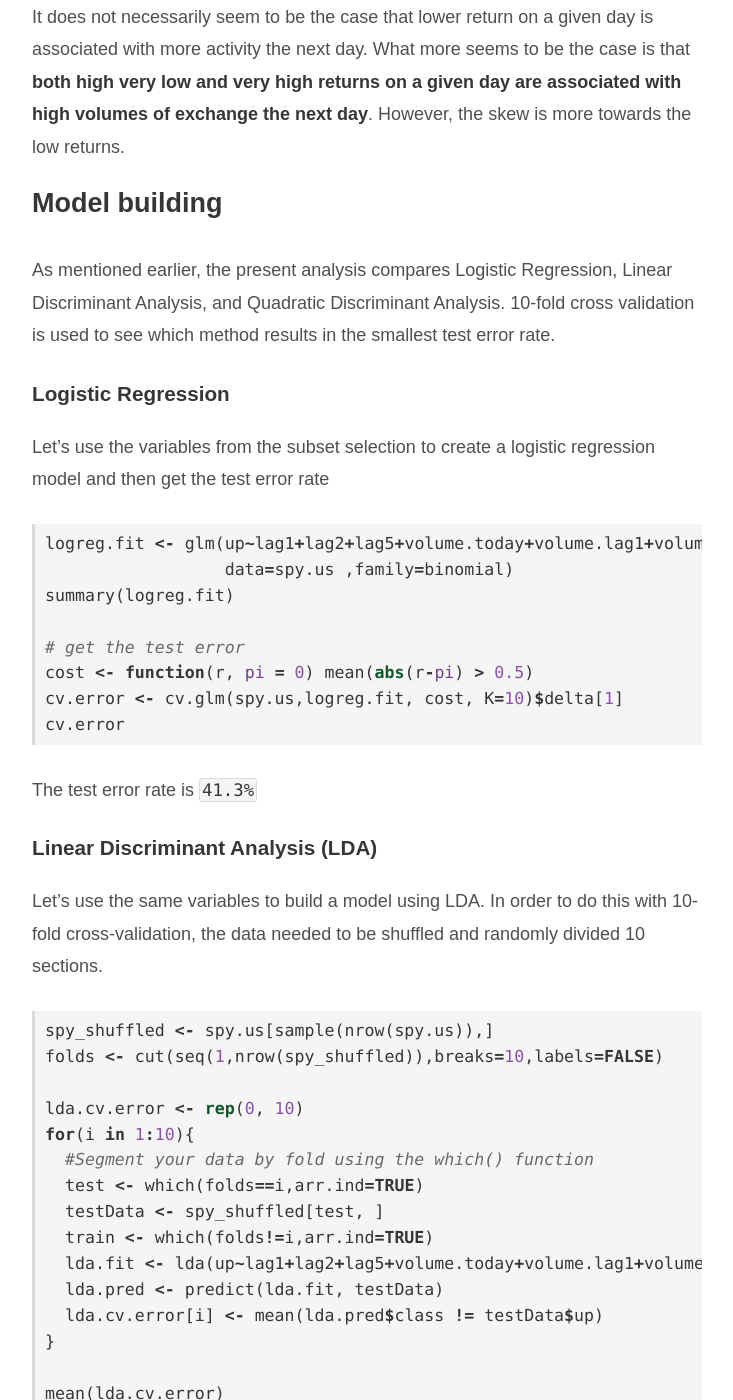
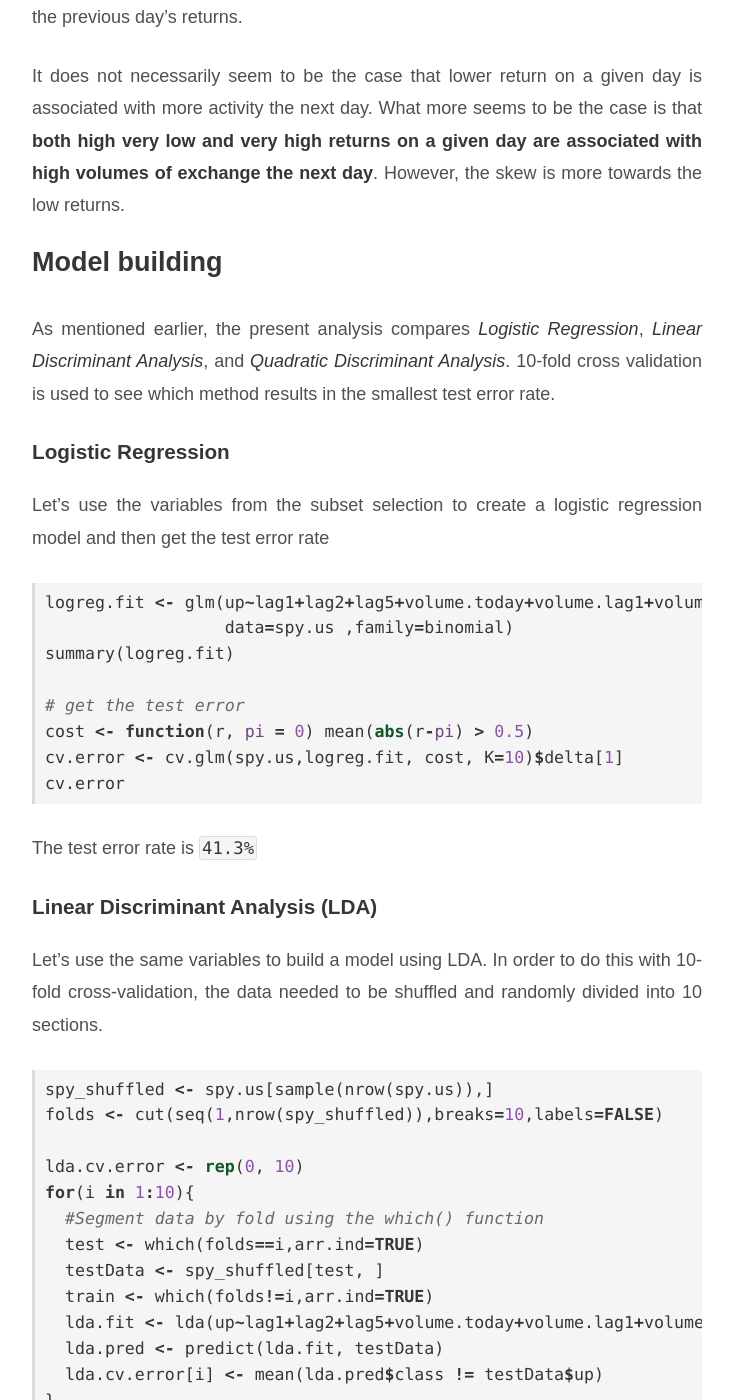
Before and after one commit to nominpurevj/nominpurevj.github.io, a Jekyll site: the page built from _posts/2021-02-25-post.md, in a window 1280 px wide and 1400 px high, scrolled down 5200 px. Shown: the whole window, without its empty margins (273-1006 px from the left). Built offline with Jekyll 4.4.1, drawn with Linux system fonts in a browser that asks for light colours; some of the changed text lies outside the part shown.

Commit message:
realigned the text

````diff
--- a/_posts/2021-02-25-post.md
+++ b/_posts/2021-02-25-post.md
@@ -101,7 +102,7 @@ It does not necessarily seem to be the case that lower return on a given day is
 
 # Model building
 
-As mentioned earlier, the present analysis compares Logistic Regression, Linear Discriminant Analysis, and Quadratic Discriminant Analysis. 10-fold cross validation is used to see which method results in the smallest test error rate.
+As mentioned earlier, the present analysis compares *Logistic Regression*, *Linear Discriminant Analysis*, and *Quadratic Discriminant Analysis*. 10-fold cross validation is used to see which method results in the smallest test error rate.
 
 ### Logistic Regression
 
@@ -120,14 +121,14 @@ The test error rate is `41.3%`
 
 ### Linear Discriminant Analysis (LDA)
 
-Let's use the same variables to build a model using LDA. In order to do this with 10-fold cross-validation, the data needed to be shuffled and randomly divided 10 sections.
+Let's use the same variables to build a model using LDA. In order to do this with 10-fold cross-validation, the data needed to be shuffled and randomly divided into 10 sections.
 ```r
 spy_shuffled <- spy.us[sample(nrow(spy.us)),]
 folds <- cut(seq(1,nrow(spy_shuffled)),breaks=10,labels=FALSE)
 
 lda.cv.error <- rep(0, 10)
 for(i in 1:10){
-  #Segment your data by fold using the which() function
+  #Segment data by fold using the which() function
   test <- which(folds==i,arr.ind=TRUE)
   testData <- spy_shuffled[test, ]
   train <- which(folds!=i,arr.ind=TRUE)
@@ -147,7 +148,7 @@ The same procure is repeated here for QDA and the performance is assessed with 1
 ```r
 qda.cv.error <- rep(0, 10)
 for(i in 1:10){
-  #Segment your data by fold using the which() function
+  #Segment data by fold using the which() function
   test <- which(folds==i,arr.ind=TRUE)
   testData <- spy_shuffled[test, ]
   train <- which(folds!=i,arr.ind=TRUE)
--- a/_sass/_post.scss
+++ b/_sass/_post.scss
@@ -5,6 +5,7 @@
   line-height: 1.8rem;
   font-size: 1rem;
   color: $post-content-color;
+  text-align: justify;
 }
 
 .post h1,
````
Also changed, not shown: other parts of _posts/2021-02-25-post.md (+1 -0 lines), about.markdown (+1 -10 lines).
